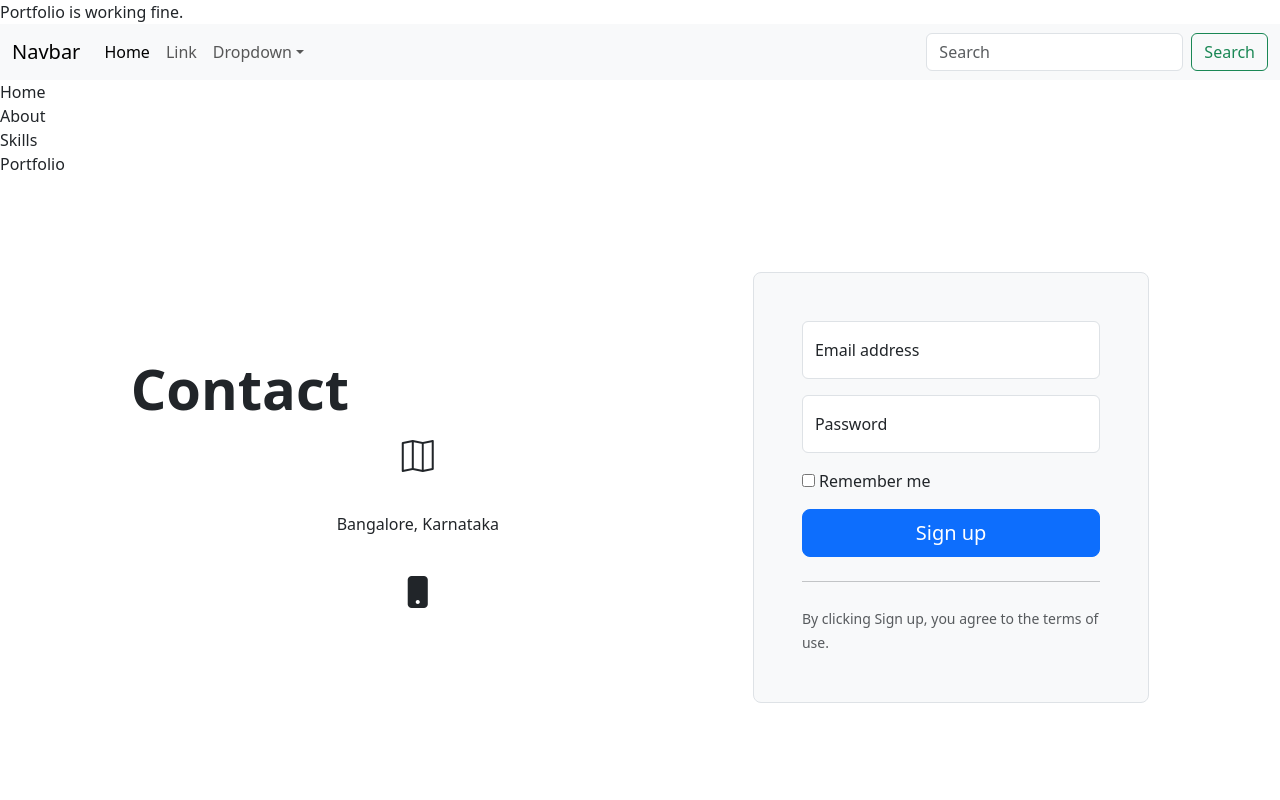
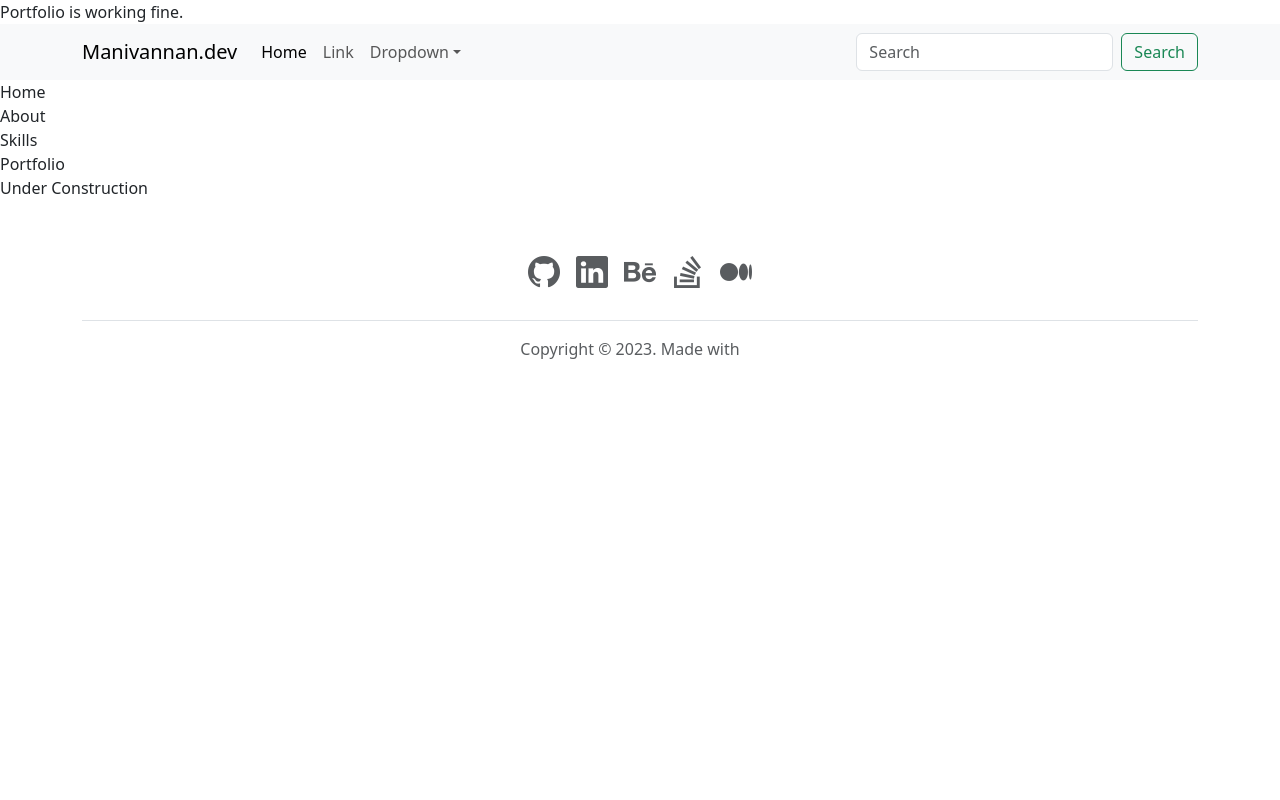
Before and after one commit to Manivannan-SenthamaraiKannan/manivannan.dev, a React (Create React App) app: page / in a window 1280 px wide. Shown: the top 800 px of the page. Built offline with nearby package versions, Linux system fonts and the light colour scheme; some icons are missing.

Commit message:
Changes in contact page

```diff
--- a/src/App.css
+++ b/src/App.css
@@ -1,7 +1,25 @@
-.contact-icons{
+.contact-icons {
   display: flex;
   flex-direction: column;
   align-items: center;
   justify-content: center;
   row-gap: 2rem;
 }
+
+.contact-left {
+  flex-basis: 35%;
+}
+
+.contact-right {
+  flex-basis: 60%;
+}
+
+.contact-left p {
+  margin-top: 30px;
+}
+
+.contact-left p i {
+  color: #ff004f;
+  margin-right: 15px;
+  font-size: 25px;
+}
--- a/src/Components/Contact.js
+++ b/src/Components/Contact.js
@@ -2,37 +2,7 @@ import React from 'react'
 
 const Contact = () => {
     return (
-        <div className="container col-xl-10 col-xxl-8 px-4 py-5">
-            <div className="row align-items-center g-lg-5 py-5">
-                <div className="col-lg-7 text-center text-lg-start">
-                    <h1 className="display-4 fw-bold lh-1 mb-3">Contact</h1>
-                    <div className='contact-icons'>
-                        <i className="bi bi-map" style={{ fontSize: '2rem' }}></i> Bangalore, Karnataka
-                        <i className="bi bi-phone-fill" style={{ fontSize: '2rem' }}></i>
-                    </div>
-                </div>
-                <div className="col-md-10 mx-auto col-lg-5">
-                    <form className="p-4 p-md-5 border rounded-3 bg-light">
-                        <div className="form-floating mb-3">
-                            <input type="email" className="form-control" id="floatingInput" placeholder="name@example.com" />
-                            <label for="floatingInput">Email address</label>
-                        </div>
-                        <div className="form-floating mb-3">
-                            <input type="password" className="form-control" id="floatingPassword" placeholder="Password" />
-                            <label for="floatingPassword">Password</label>
-                        </div>
-                        <div className="checkbox mb-3">
-                            <label>
-                                <input type="checkbox" value="remember-me" /> Remember me
-                            </label>
-                        </div>
-                        <button className="w-100 btn btn-lg btn-primary" type="submit">Sign up</button>
-                        <hr className="my-4" />
-                        <small className="text-muted">By clicking Sign up, you agree to the terms of use.</small>
-                    </form>
-                </div>
-            </div>
-        </div>
+        <div>Under Construction</div>
     )
 }
 
--- a/src/Components/Navigation.js
+++ b/src/Components/Navigation.js
@@ -3,8 +3,8 @@ import React from 'react'
 const Navigation = () => {
     return (
         <nav className="navbar navbar-expand-lg bg-light">
-            <div className="container-fluid">
-                <a className="navbar-brand" href="#!">Navbar</a>
+            <div className="container">
+                <a className="navbar-brand" href="#!">Manivannan.dev</a>
                 <button className="navbar-toggler" type="button" data-bs-toggle="collapse" data-bs-target="#navbarSupportedContent" aria-controls="navbarSupportedContent" aria-expanded="false" aria-label="Toggle navigation">
                     <span className="navbar-toggler-icon"></span>
                 </button>
```
